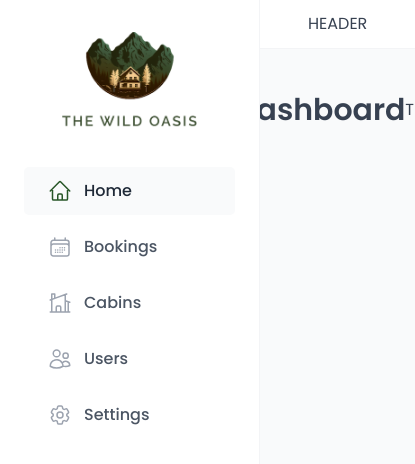
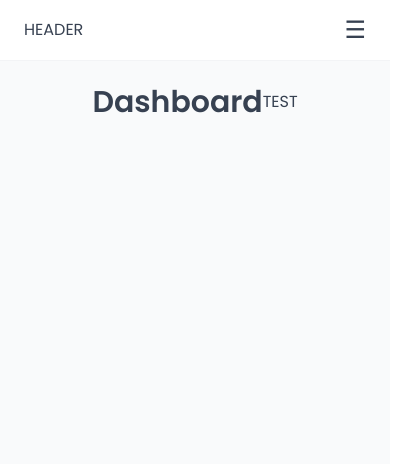
Before and after one commit to DavidBulzan/TheWildOasis, a React (Vite) app: page /dashboard in a window 390 px wide. Shown: the top 464 px of the page, 415 px wide, since content can reach past the window. Built offline with nearby package versions, Linux system fonts and the light colour scheme; a web font is replaced by a local one.

Commit message:
hamburger sidebar

```diff
--- a/src/ui/AppLayout.jsx
+++ b/src/ui/AppLayout.jsx
@@ -1,3 +1,4 @@
+import { useState } from "react";
 import { Outlet } from "react-router-dom";
 import Header from "./Header";
 import Sidebar from "./Sidebar";
@@ -7,6 +8,10 @@ const Main = styled.main`
   background-color: var(--color-grey-50);
   padding: 4rem 4.8rem 6.4rem;
   overflow: scroll;
+
+  @media (max-width: 768px) {
+    padding: 2rem 2.4rem 3.2rem;
+  }
 `;
 
 const StyledAppLayout = styled.div`
@@ -14,6 +19,10 @@ const StyledAppLayout = styled.div`
   grid-template-columns: 26rem 1fr;
   grid-template-rows: auto 1fr;
   height: 100vh;
+
+  @media (max-width: 768px) {
+    grid-template-columns: 1fr;
+  }
 `;
 
 const Container = styled.div`
@@ -25,10 +34,16 @@ const Container = styled.div`
 `;
 
 function AppLayout() {
+  const [isSidebarOpen, setIsSidebarOpen] = useState(false);
+
+  const handleToggleSidebar = () => {
+    setIsSidebarOpen((prev) => !prev);
+  };
+
   return (
     <StyledAppLayout>
-      <Header />
-      <Sidebar />
+      <Header onToggleSidebar={handleToggleSidebar} />
+      <Sidebar isOpen={isSidebarOpen} />
       <Main>
         <Container>
           <Outlet />
--- a/src/ui/Header.jsx
+++ b/src/ui/Header.jsx
@@ -1,13 +1,42 @@
 import styled from "styled-components";
+import PropTypes from "prop-types";
 
 const StyledHeader = styled.header`
   background-color: var(--color-grey-0);
   padding: 1.2rem 4.8rem;
   border-bottom: 1px solid var(--color-grey-100);
+  display: flex;
+  align-items: center;
+  justify-content: space-between;
+
+  @media (max-width: 768px) {
+    padding: 1.2rem 2.4rem;
+  }
 `;
 
-function Header() {
-  return <StyledHeader>HEADER</StyledHeader>;
+const HamburgerButton = styled.button`
+  display: none;
+  background: none;
+  border: none;
+  font-size: 2.4rem;
+  cursor: pointer;
+
+  @media (max-width: 768px) {
+    display: block;
+  }
+`;
+
+function Header({ onToggleSidebar }) {
+  return (
+    <StyledHeader>
+      <div>HEADER</div>
+      <HamburgerButton onClick={onToggleSidebar}>☰</HamburgerButton>
+    </StyledHeader>
+  );
 }
 
+Header.propTypes = {
+  onToggleSidebar: PropTypes.func.isRequired, // Add this line
+};
+
 export default Header;
--- a/src/ui/Sidebar.jsx
+++ b/src/ui/Sidebar.jsx
@@ -1,24 +1,40 @@
 import styled from "styled-components";
 import Logo from "./Logo";
 import MainNav from "./MainNav";
+import PropTypes from "prop-types";
 
 const StyledSidebar = styled.aside`
   padding: 3.2rem 2.4rem;
   border-right: 1px solid var(--color-grey-100);
-
-  grid-row: 1/ -1;
+  grid-row: 1 / -1;
   display: flex;
   flex-direction: column;
   gap: 3.2rem;
+
+  @media (max-width: 768px) {
+    position: fixed;
+    top: 0;
+    left: ${(props) => (props.isOpen ? "0" : "-100%")};
+    height: 100vh;
+    width: 20rem;
+    background-color: var(--color-grey-0);
+    box-shadow: var(--shadow-lg);
+    transition: left 0.3s ease-in-out;
+    z-index: 1000;
+  }
 `;
 
-function Sidebar() {
+function Sidebar({ isOpen }) {
   return (
-    <StyledSidebar>
+    <StyledSidebar isOpen={isOpen}>
       <Logo />
       <MainNav />
     </StyledSidebar>
   );
 }
 
+Sidebar.propTypes = {
+  isOpen: PropTypes.func.isRequired, // Add this line
+};
+
 export default Sidebar;
```
